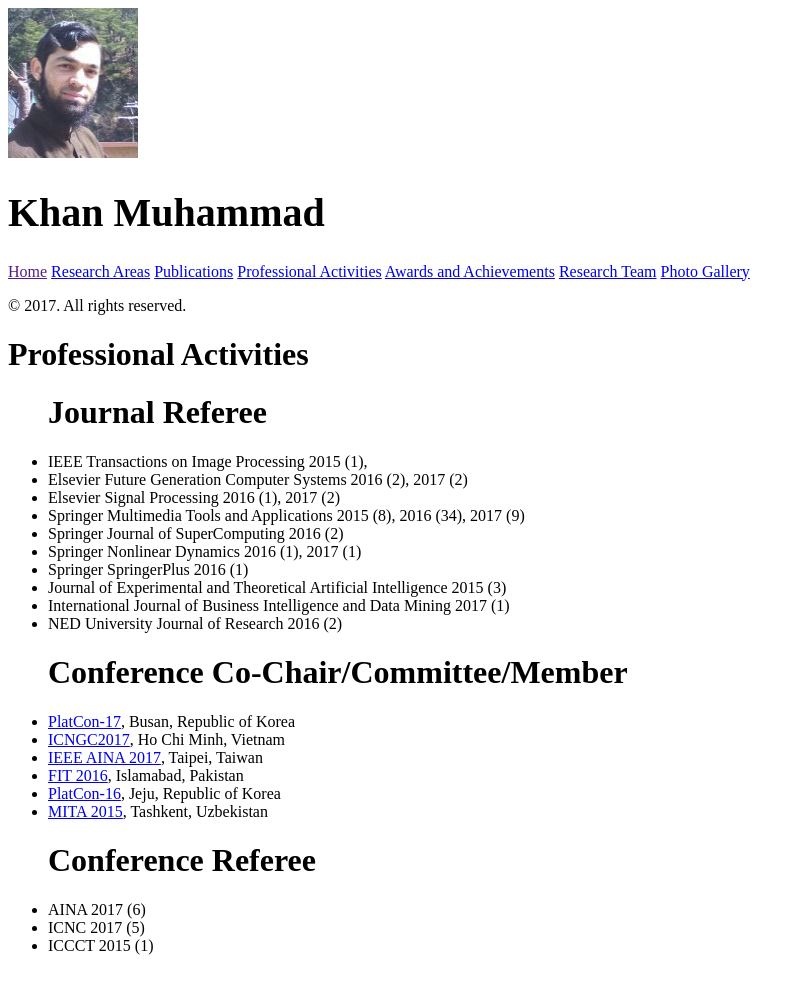
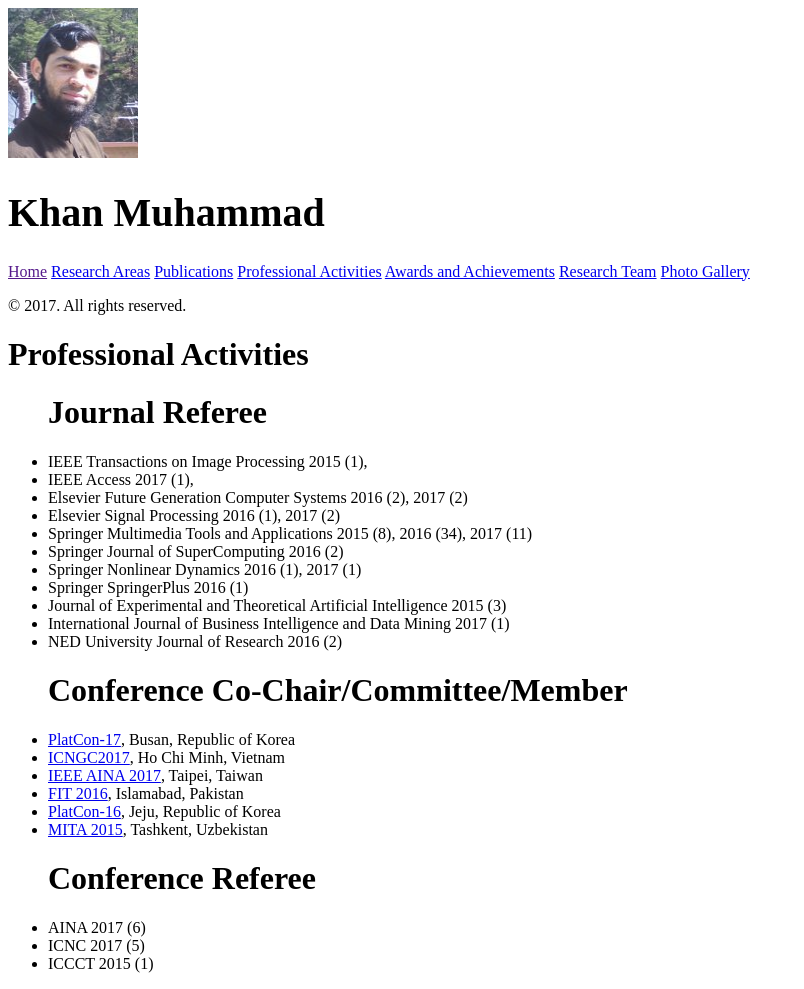
Before and after one commit to khan-muhammad/khan-muhammad.github.io, a Jekyll site: the page built from 03_activities.md, in a window 1280 px wide. Shown: the whole page, without its empty margins (0-804 px from the left). Built offline with Jekyll 4.4.1, drawn with Linux system fonts in a browser that asks for light colours.

Commit message:
ieee access added.

```diff
--- a/03_activities.md
+++ b/03_activities.md
@@ -8,9 +8,10 @@
 
 <ul><h1>Journal Referee</h1>
     <li>IEEE Transactions on Image Processing 2015 (1), </li>
+    <li>IEEE Access 2017 (1), </li>
     <li>Elsevier Future Generation Computer Systems 2016 (2), 2017 (2)</li>
     <li>Elsevier Signal Processing 2016 (1), 2017 (2)</li>
-    <li>Springer Multimedia Tools and Applications 2015 (8), 2016 (34), 2017 (9)</li>
+    <li>Springer Multimedia Tools and Applications 2015 (8), 2016 (34), 2017 (11)</li>
     <li>Springer Journal of SuperComputing 2016 (2)</li>
     <li>Springer Nonlinear Dynamics 2016 (1), 2017 (1)</li>
     <li>Springer SpringerPlus 2016 (1)</li>
```
